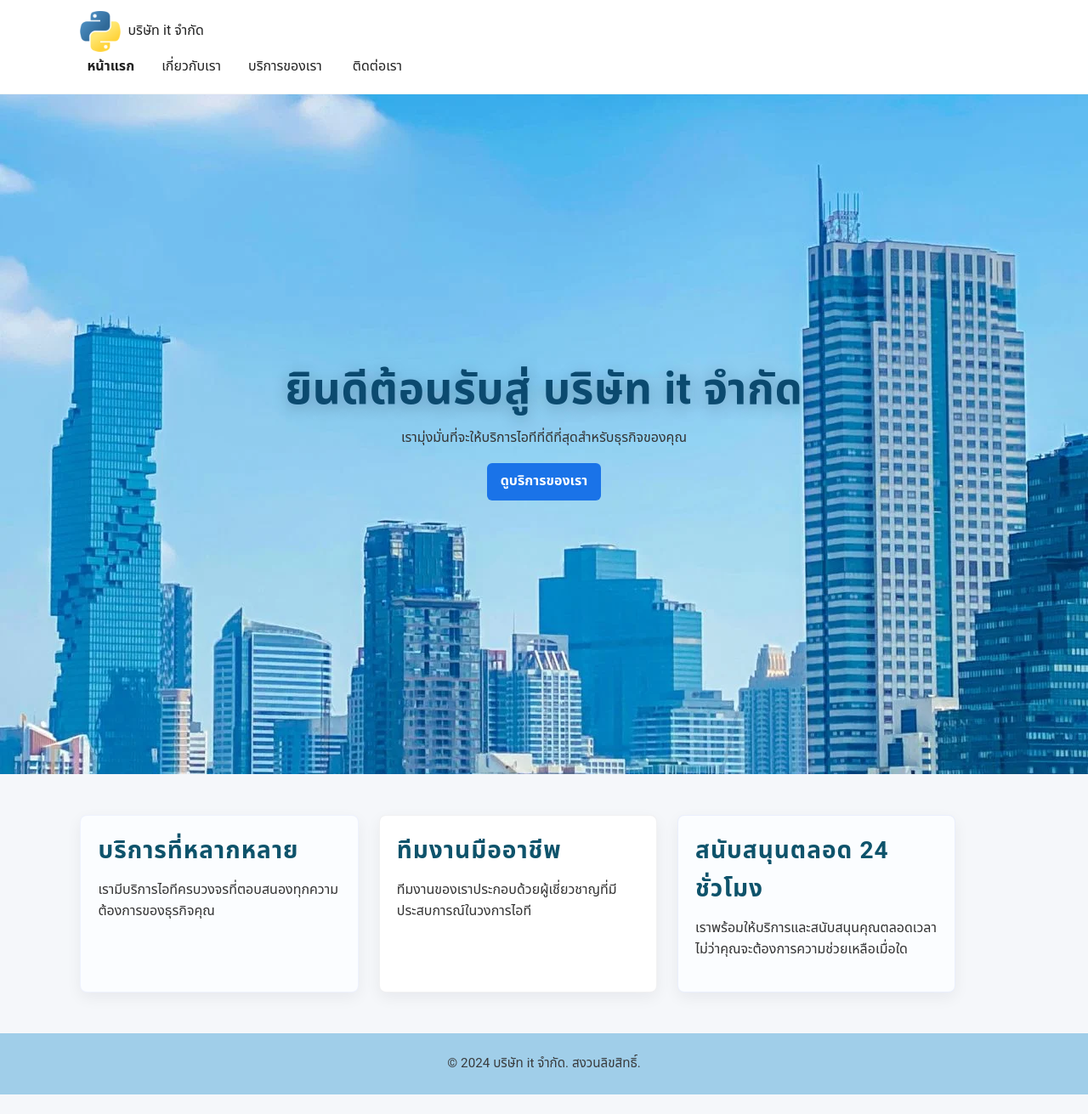
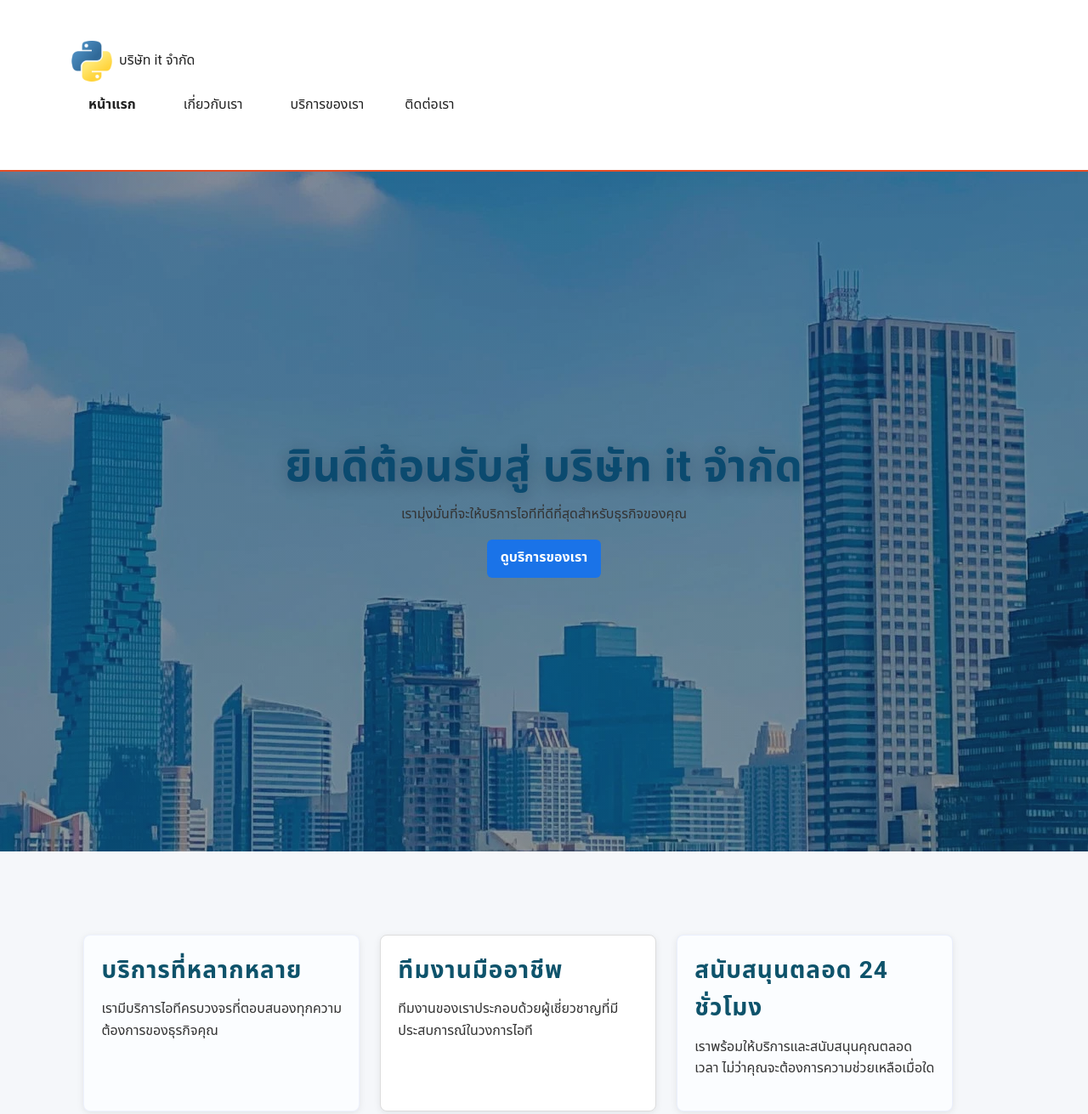
Before and after one commit to 67160196/my-business-web, a plain HTML site: page index.html in a window 1280 px wide. Shown: the top 1311 px of the page at 85% size. Before the commit the page ends 1288 px from the top, so only its background shows below. Drawn offline with Linux system fonts and the light colour scheme.

Commit message:
4: Apply box model properties (padding, margin, border) to components

```diff
--- a/css/styles.css
+++ b/css/styles.css
@@ -98,18 +98,15 @@ a:focus {
 
 /* Utility / Component classes */
 .hero {
-	padding: 4.5rem 1rem;
+	padding: 60px 20px; /* 60px vertical, 20px horizontal */
 	display: flex;
 	align-items: center;
 	justify-content: center;
 	text-align: center;
 	flex-direction: column;
 	color: #ffffff;
-	background-color: #0b4a6f; /* fallback color */
-	background-image: url("../images/hero.jpg");
-	background-size: cover;
-	background-position: center;
-	height: 100vh; /* full viewport height for hero */
+	background: linear-gradient(var(--overlay), var(--overlay)), url("../images/hero.jpg") center/cover no-repeat;
+	min-height: 100vh; /* full viewport height for hero */
 }
 
 .hero h1 {
@@ -122,10 +119,11 @@ a:focus {
 
 .card {
 	background: #ffffff;
-	padding: 1.25rem;
+	padding: 20px; /* content padding */
+	margin: 10px 0; /* spacing between cards */
 	border-radius: 8px;
-	border: 1px solid rgba(16,24,32,0.06);
-	box-shadow: 0 6px 18px rgba(var(--shadow-rgb), 0.06);
+	border: 1px solid #ddd; /* light border */
+	box-shadow: 0 2px 8px rgba(0,0,0,0.08);
 	transition: transform 160ms ease, box-shadow 160ms ease;
 }
 
@@ -159,23 +157,21 @@ a:focus {
 }
 
 .container {
-	width: 90%; /* use percentage for responsive fluid layout */
-	max-width: 1200px; /* larger max width */
+	width: 90%; /* responsive */
+	max-width: 1200px; /* requirement */
 	margin-left: auto;
 	margin-right: auto;
-	padding-left: 1rem;
-	padding-right: 1rem;
+	padding: 40px 20px; /* padding vertical 40px, horizontal 20px */
 }
 
 /* ID selectors for layout regions */
 #header {
 	background-color: #ffffff;
-	padding: 0.8rem 1rem;
+	padding: 0.5rem 0; /* vertical padding; nav item padding applied to links */
 	display: flex;
 	align-items: center;
-	justify-content: space-between;
-	gap: 1rem;
-	border-bottom: 1px solid rgba(16,24,40,0.04);
+	justify-content: center; /* center container */
+	border-bottom: 2px solid var(--color-accent); /* accent border */
 }
 
 #header .logo {
@@ -198,11 +194,12 @@ img {
 }
 
 #footer {
-	background-color: #a0cee9;
+	background-color: #0b2330; /* darker than content */
 	color: #ffffff;
-	padding: 1.5rem 1rem;
+	padding: 30px 20px; /* 30px vertical, 20px horizontal */
 	text-align: center;
 	font-size: 0.95rem;
+	margin-top: 40px; /* spacing from content */
 }
 
 #footer p {
@@ -214,7 +211,7 @@ img {
 nav ul {
 	list-style: none;
 	display: flex;
-	gap: 1rem;
+	gap: 1rem; /* spacing between items */
 	align-items: center;
 	margin: 0;
 	padding: 0;
@@ -222,9 +219,9 @@ nav ul {
 
 nav ul li a {
 	display: inline-block;
-	padding: 0.35rem 0.5rem;
+	padding: 15px 20px; /* nav items padding per spec */
 	color: inherit;
-	border-radius: 4px;
+	border-radius: 6px;
 }
 
 nav ul li a:hover,
```
